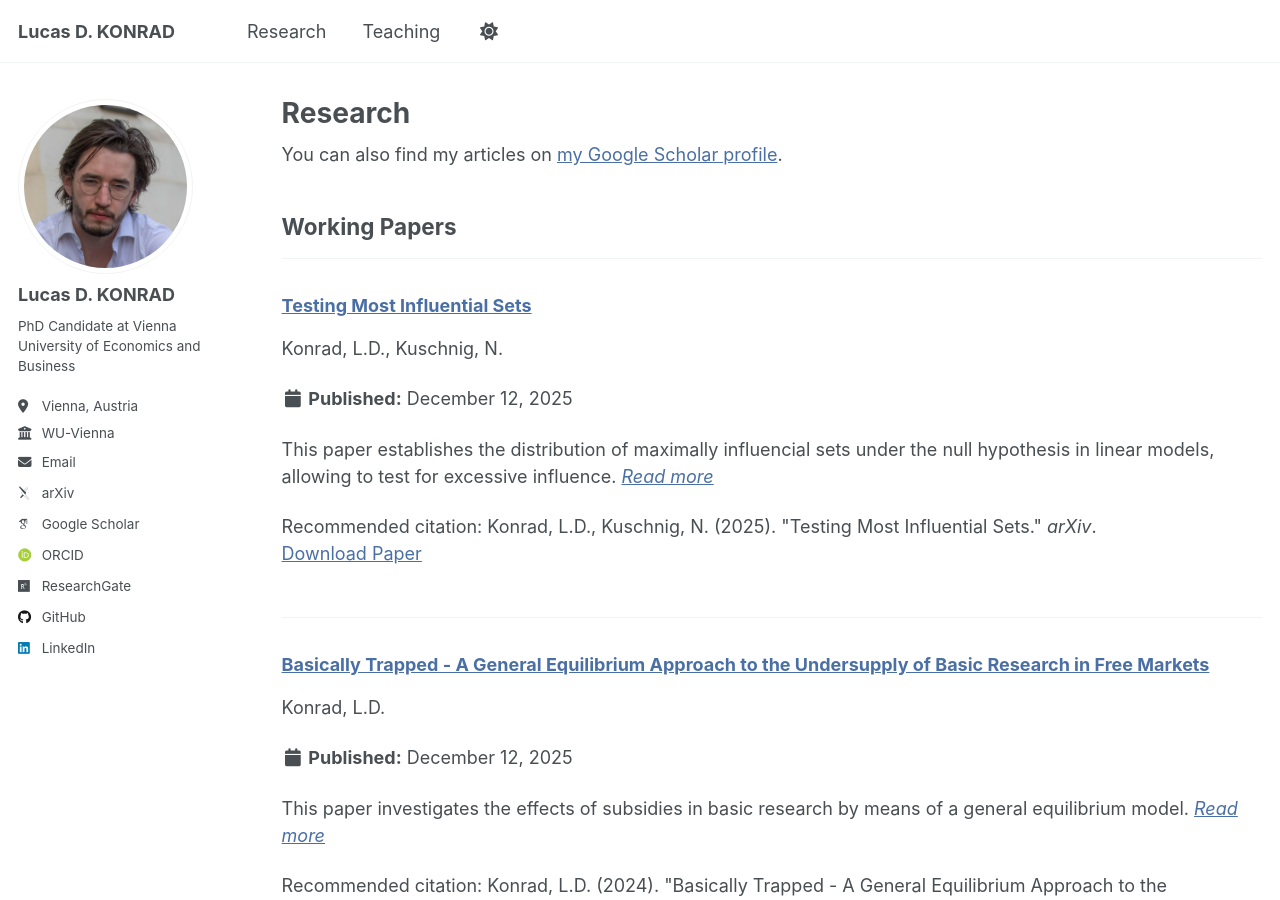
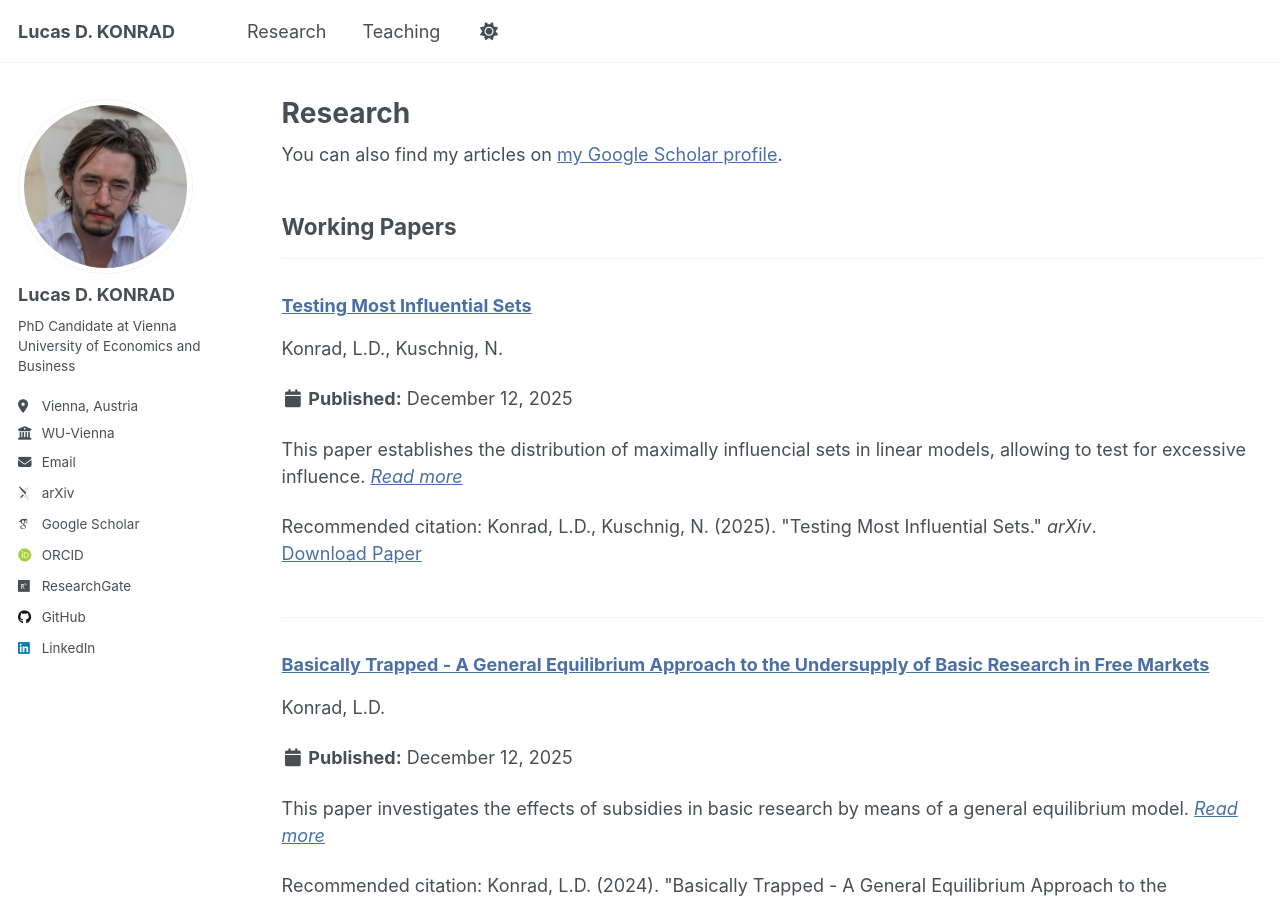
Before and after one commit to konradld/konradld.github.io, a Jekyll site: the page built from _pages/publications.html, in a window 1280 px wide and 900 px high. Built offline with Jekyll 4.4.1, drawn with Linux system fonts in a browser that asks for light colours; some web fonts are replaced; a script that is not in the unit is left out.

Commit message:
Update publication-testing-most-influential-sets.md

```diff
--- a/_research/publication-testing-most-influential-sets.md
+++ b/_research/publication-testing-most-influential-sets.md
@@ -4,7 +4,7 @@ collection: research
 category: workingpaper
 order: 1
 permalink: /publication/2025-testing-most-influential-sets
-excerpt: 'This paper establishes the distribution of maximally influencial sets under the null hypothesis in linear models, allowing to test for excessive influence.'
+excerpt: 'This paper establishes the distribution of maximally influencial sets in linear models, allowing to test for excessive influence.'
 authors: "Konrad, L.D., Kuschnig, N."
 # date: 2025-10-24
 venue: 'arXiv (pre-print)'
```
